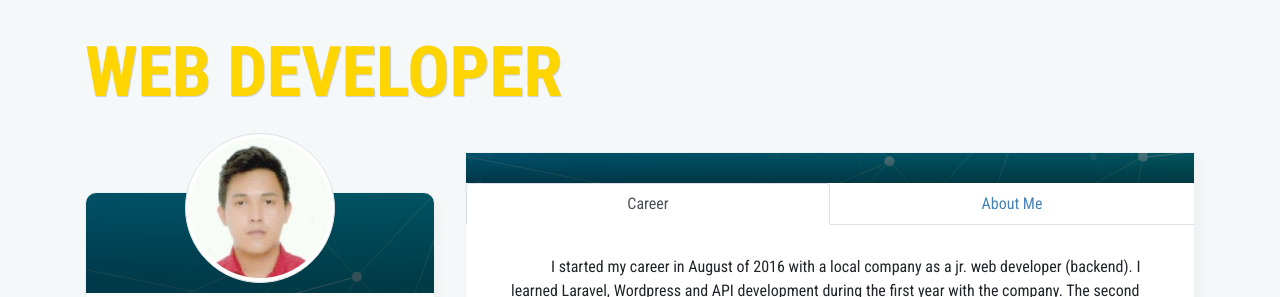
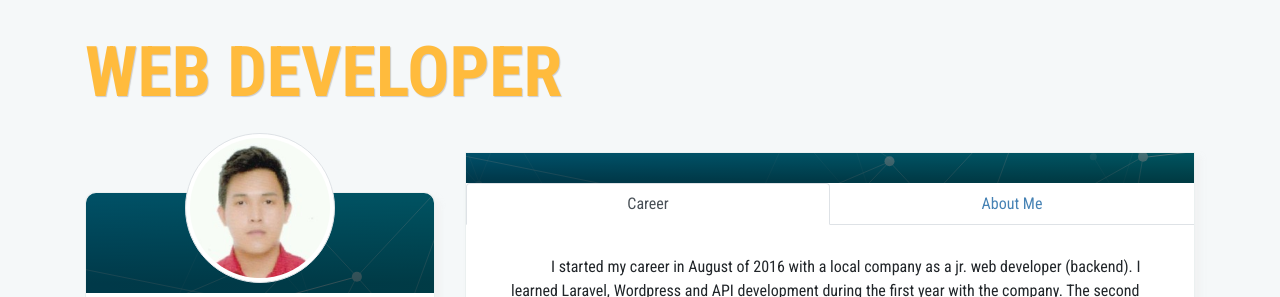
Before and after one commit to johenel/personal-website, a plain HTML site: page index.html in a window 1280 px wide. Shown: the top 297 px of the page. Drawn offline with nearby package versions, Linux system fonts and the light colour scheme.

Commit message:
style update

```diff
--- a/css/main.css
+++ b/css/main.css
@@ -39,7 +39,7 @@ a.nav-link {
 .header h1 {
     font-weight: bold;
     font-size: 70px;
-    color:hsla(50, 100%, 50%, 1);
+    color:hsl(39, 100%, 62%);
     text-shadow: 1px 1px 1px #ccc;
 }
 
```
